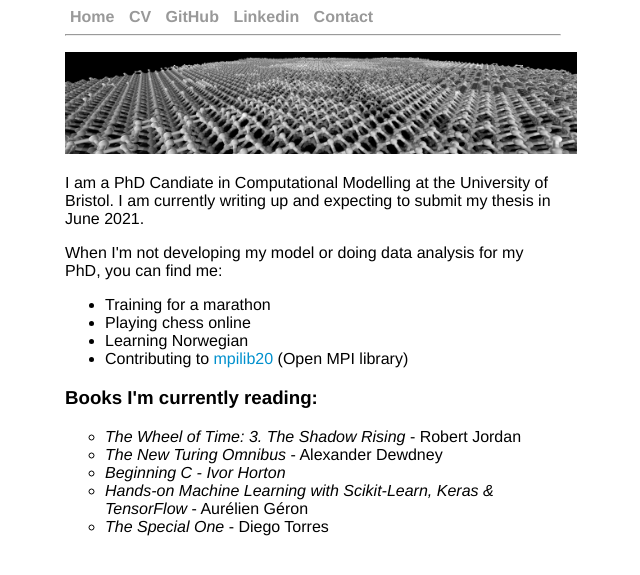
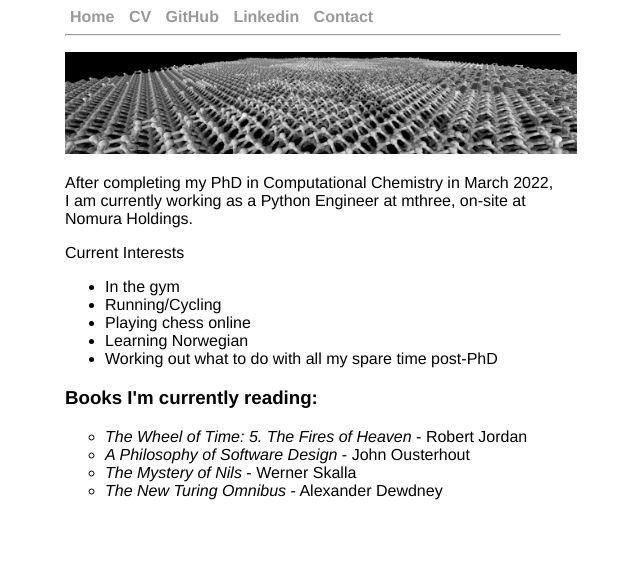
Before and after one commit to maxwilliams94/maxwilliams94.github.io, a Jekyll site: the page built from index.md, in a window 1280 px wide. Shown: the top 575 px of the page, without its empty margins (327-967 px from the left). Built offline with Jekyll 4.4.1, drawn with Linux system fonts in a browser that asks for light colours.

Commit message:
update CV and intro following PhD completion:

```diff
--- a/index.md
+++ b/index.md
@@ -1,25 +1,27 @@
 ---
-title: "Max Williams, PhD Candidate"
+title: "Max Williams, PhD"
 layout: "default"
 ---
 <img src="{{ "assets/banner2.jpg" | relative_url }}" alt="diamond {100} surface" style="width:40vw;float:center">
-<p>I am a PhD Candiate in Computational Modelling at the University of Bristol. I am currently writing up and expecting to submit my thesis in June 2021.</p>
+<p>After completing my PhD in Computational Chemistry in March 2022, I am currently working as a Python Engineer at mthree, on-site at Nomura Holdings.</p>
 
-<p>When I'm not developing my model or doing data analysis for my PhD, you can find me:</p>
+<p>Current Interests</p>
 <ul>
-<li>Training for a marathon</li>
+<li>In the gym</li>
+<li>Running/Cycling</li>
 <li>Playing chess online</li>
 <li>Learning Norwegian</li>
-<li>Contributing to <a href="https://github.com/AlexBuccheri/mpilib20" target="_blank">mpilib20</a> (Open MPI library)</li>
+<li>Working out what to do with all my spare time post-PhD</li>
 </ul>
 
 <h3>Books I'm currently reading:</h3>
 <ul class="book-list">
-<li><i>The Wheel of Time: 3. The Shadow Rising</i> - Robert Jordan</li>
+<li><i>The Wheel of Time: 5. The Fires of Heaven</i> - Robert Jordan</li>
+<li><i>A Philosophy of Software Design</i> - John Ousterhout</li>
+<li><i>The Mystery of Nils</i> - Werner Skalla</li>
 <li><i>The New Turing Omnibus</i> - Alexander Dewdney</li>
-<li><i>Beginning C - Ivor Horton</i></li>
-<li><i>Hands-on Machine Learning with Scikit-Learn, Keras & TensorFlow</i> - Aurélien Géron</li>
-<li><i>The Special One</i> - Diego Torres</li>
+<!--<li><i>Beginning C - Ivor Horton</i></li> -->
+<!--<li><i>Hands-on Machine Learning with Scikit-Learn, Keras & TensorFlow</i> - Aurélien Géron</li>-->
 </ul>
 
 <ul class="post-list">
```
Also changed, not shown: assets/read-book.png (added), 2 other files.
